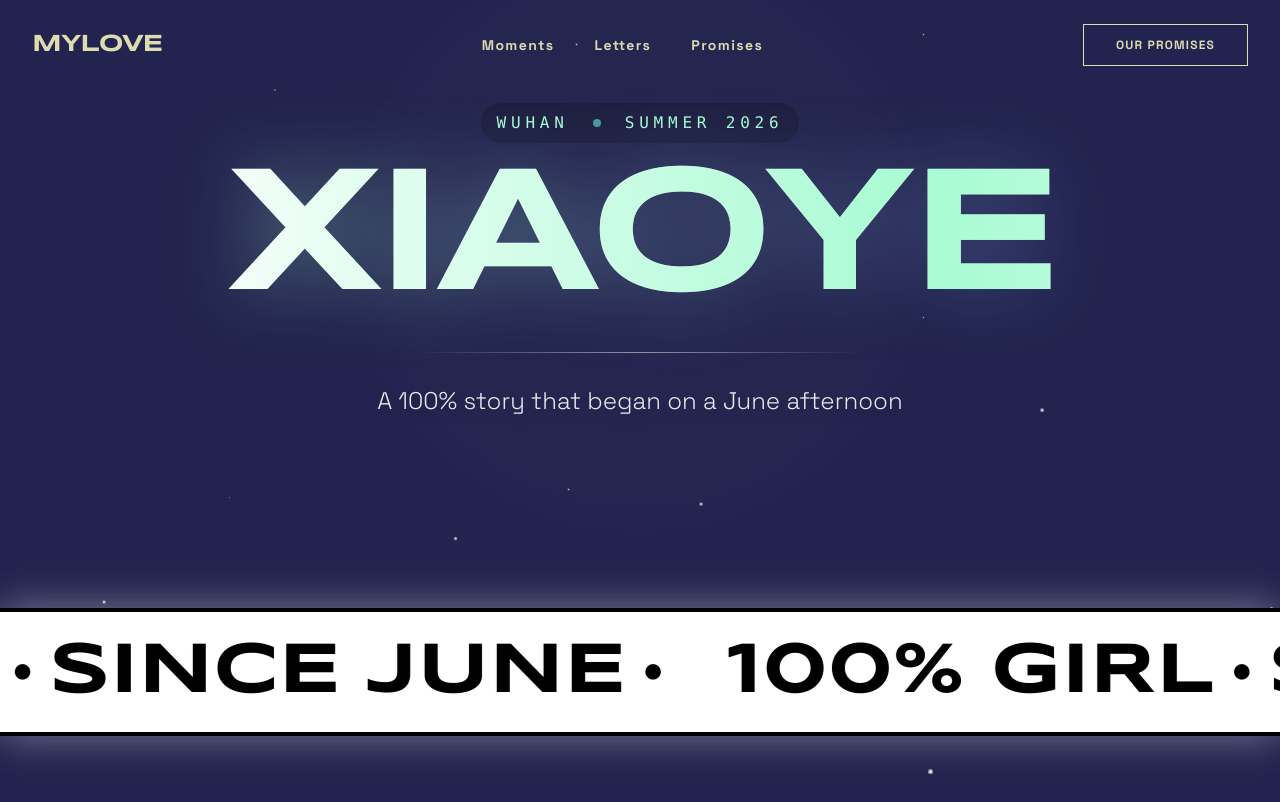
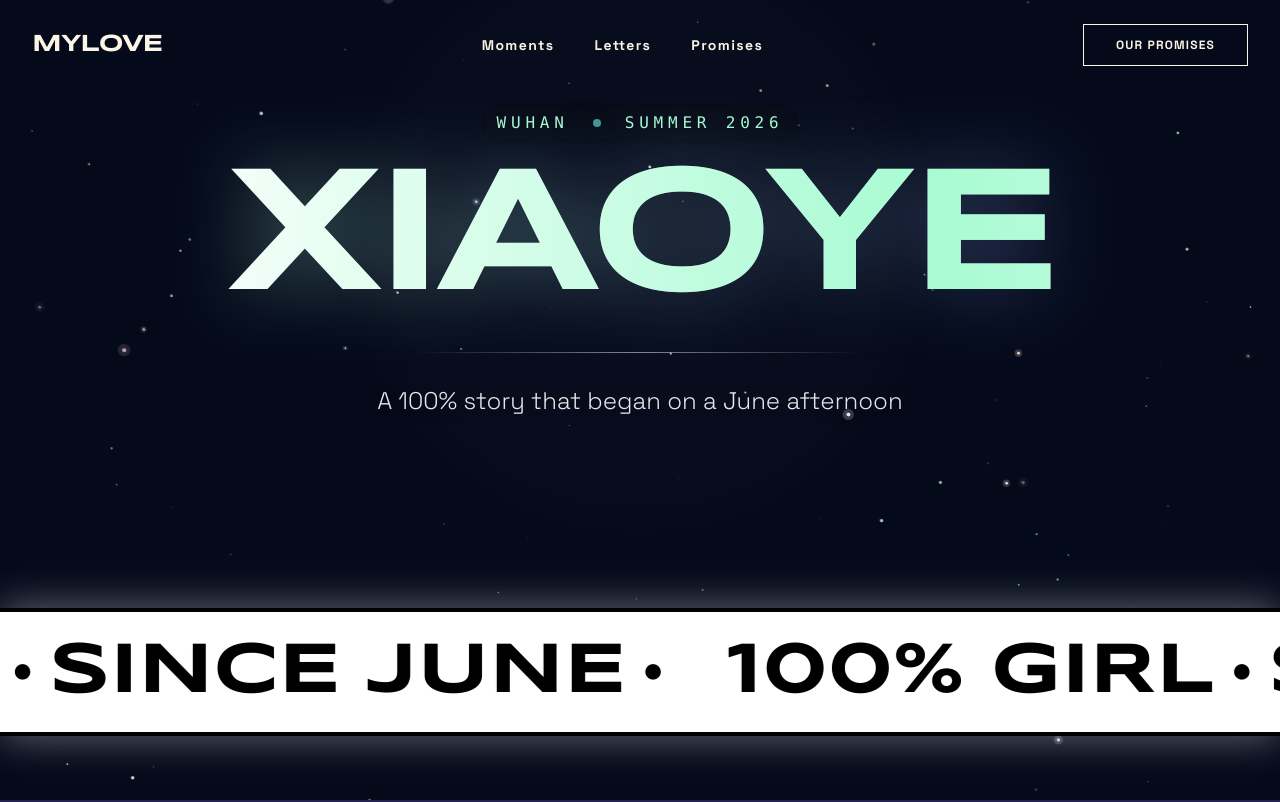
Before and after one commit to POLARIS0824/Web-Practice, a React (Vite) app: page / in a window 1280 px wide. Shown: the top 802 px of the page. Built offline with nearby package versions, Linux system fonts and the light colour scheme.

Commit message:
feat(comp): FluidBackground

```diff
--- a/components/FluidBackground.tsx
+++ b/components/FluidBackground.tsx
@@ -4,58 +4,208 @@
 */
 
 
-import React, { useMemo } from 'react';
-import { motion } from 'framer-motion';
+import React, { useEffect, useRef } from 'react';
 
-const StarField = () => {
-  // Reduced star count for performance
-  const stars = useMemo(() => {
-    return Array.from({ length: 15 }).map((_, i) => ({
-      id: i,
-      size: Math.random() * 2 + 1,
-      x: Math.random() * 100,
-      y: Math.random() * 100,
-      duration: Math.random() * 3 + 2,
-      delay: Math.random() * 2,
-      opacity: Math.random() * 0.7 + 0.3
-    }));
+/**
+ * Canvas 星空背景：
+ * - 星星按视差深度缓慢流动（近处快、远处慢），方向向右下倾斜。
+ * - 平时只画星点 + 微弱拖尾；按住鼠标/手指时流动加速，恒星拖出长条星轨。
+ * - 松开后速度缓慢回落，星轨被残影缓冲自然拖成长曝光的效果。
+ */
+const FluidBackground: React.FC = () => {
+  const canvasRef = useRef<HTMLCanvasElement>(null);
+
+  useEffect(() => {
+    const canvas = canvasRef.current;
+    if (!canvas) return;
+    const ctx = canvas.getContext('2d');
+    if (!ctx) return;
+
+    let width = window.innerWidth;
+    let height = window.innerHeight;
+    let rafId = 0;
+    let lastTime = performance.now();
+
+    // ---- 可调参数 ----------------------------------------------------------
+    const TILT = 0.38;          // 流动方向与水平轴的夹角（弧度），>0 表示向右下
+    const BASE_SPEED = 0.014;   // 基准流速：每秒横穿屏幕对角线的比例
+    const HOLD_SPEED = 0.55;    // 按住时的目标流速
+    const EASE_UP = 2.4;        // 按下后速度爬升速率（越大越跟手）
+    const EASE_DOWN = 0.9;      // 松开后速度回落速率（越小余韵越长）
+    // ------------------------------------------------------------------------
+
+    const dirX = Math.cos(TILT);
+    const dirY = Math.sin(TILT);
+    const perpX = -dirY;
+    const perpY = dirX;
+    // 屏幕对角线长度（px）：星星沿对角线走，不会在上游侧留下空洞
+    const diag = Math.hypot(width, height);
+
+    interface Star {
+      u: number;   // 沿流动方向的位置 [0,1)，对应 0..diag
+      v: number;   // 垂直于流动方向的偏移 [0,1)，对应 0..diag
+      depth: number; // 视差深度 0.25~1，越大越近、越快、越亮
+      size: number;
+      phase: number;
+      freq: number;
+    }
+
+    let stars: Star[] = [];
+    const STAR_COLORS = ['#ffffff', '#cfe4ff', '#ffeecf', '#ffd6ec', '#d8fff4'];
+
+    const spawn = (initial: boolean): Star => ({
+      u: initial ? Math.random() : -0.04 - Math.random() * 0.06,
+      v: Math.random(),
+      depth: 0.25 + Math.pow(Math.random(), 1.5) * 0.75,
+      size: 0.4 + Math.random() * 1.6,
+      phase: Math.random() * Math.PI * 2,
+      freq: 0.4 + Math.random() * 1.6,
+    });
+
+    const resize = () => {
+      width = window.innerWidth;
+      height = window.innerHeight;
+      const dpr = Math.min(window.devicePixelRatio || 1, 2);
+      canvas.width = width * dpr;
+      canvas.height = height * dpr;
+      canvas.style.width = `${width}px`;
+      canvas.style.height = `${height}px`;
+      ctx.setTransform(dpr, 0, 0, dpr, 0, 0);
+      const count = Math.min(420, Math.max(160, Math.floor((width * height) / 4200)));
+      stars = Array.from({ length: count }, () => spawn(true));
+      ctx.fillStyle = '#070a1c';
+      ctx.fillRect(0, 0, width, height);
+    };
+    resize();
+
+    // ---- 按住检测（鼠标 + 触摸）-------------------------------------------
+    let holding = false;
+    let speed = BASE_SPEED;
+
+    const isInteractive = (target: EventTarget | null) => {
+      const el = target as HTMLElement | null;
+      return !!el?.closest?.('button, a, input, textarea, select, [data-hover]');
+    };
+    const onDown = (e: Event) => {
+      // 点在按钮/链接上时不抢交互
+      if (!isInteractive(e.target)) holding = true;
+    };
+    const onUp = () => { holding = false; };
+
+    window.addEventListener('mousedown', onDown);
+    window.addEventListener('touchstart', onDown, { passive: true });
+    window.addEventListener('mouseup', onUp);
+    window.addEventListener('touchend', onUp);
+    window.addEventListener('touchcancel', onUp);
+    window.addEventListener('blur', onUp);
+    window.addEventListener('resize', resize);
+
+    // ---- 渲染循环 ----------------------------------------------------------
+    const draw = (now: number) => {
+      const dt = Math.min((now - lastTime) / 1000, 0.05);
+      lastTime = now;
+
+      const target = holding ? HOLD_SPEED : BASE_SPEED;
+      const k = holding ? EASE_UP : EASE_DOWN;
+      speed += (target - speed) * (1 - Math.exp(-dt * k));
+
+      // 用半透明背景覆盖上一帧：星轨随速度变长，透明度相应调低以防过曝
+      const speedT = Math.min(1, Math.max(0, (speed - BASE_SPEED) / (HOLD_SPEED - BASE_SPEED)));
+      const fade = 0.42 - speedT * 0.34;
+      ctx.fillStyle = `rgba(7, 10, 28, ${fade})`;
+      ctx.fillRect(0, 0, width, height);
+
+      // 星星每帧前进的距离（屏幕对角线比例）
+      const advance = speed * dt;
+
+      for (let i = 0; i < stars.length; i++) {
+        const s = stars[i];
+        // 视差：远处慢、近处快
+        const prevU = s.u;
+        s.u += advance * s.depth;
+        if (s.u > 1.04) {
+          stars[i] = spawn(false); // 从上游重新进入，方向保持倾斜
+          continue;
+        }
+
+        // 把 (u,v) 映射回屏幕坐标，中心对齐
+        const cx = width / 2;
+        const cy = height / 2;
+        const x0 = cx + (prevU - 0.5) * diag * dirX + (s.v - 0.5) * diag * perpX;
+        const y0 = cy + (prevU - 0.5) * diag * dirY + (s.v - 0.5) * diag * perpY;
+        const x1 = cx + (s.u - 0.5) * diag * dirX + (s.v - 0.5) * diag * perpX;
+        const y1 = cy + (s.u - 0.5) * diag * dirY + (s.v - 0.5) * diag * perpY;
+
+        const twinkle = 0.55 + 0.45 * Math.sin(now / 1000 * s.freq * 2 + s.phase);
+        const alpha = Math.min(1, s.depth * twinkle);
+        const color = STAR_COLORS[i % STAR_COLORS.length];
+
+        // 拖尾线段（星轨）：速度越快线段越长
+        const trailBoost = 1 + speedT * 26;
+        const tx = (x1 - x0) * trailBoost;
+        const ty = (y1 - y0) * trailBoost;
+
+        ctx.strokeStyle = color;
+        ctx.globalAlpha = alpha * (0.35 + speedT * 0.55);
+        ctx.lineWidth = s.size * (0.5 + s.depth * 0.6);
+        ctx.lineCap = 'round';
+        ctx.beginPath();
+        ctx.moveTo(x1 - tx, y1 - ty);
+        ctx.lineTo(x1, y1);
+        ctx.stroke();
+
+        // 星点本体
+        ctx.globalAlpha = alpha;
+        ctx.fillStyle = color;
+        ctx.beginPath();
+        ctx.arc(x1, y1, s.size * (0.5 + s.depth * 0.6), 0, Math.PI * 2);
+        ctx.fill();
+
+        // 亮星加一圈淡淡的光晕
+        if (s.depth > 0.85) {
+          ctx.globalAlpha = alpha * 0.12;
+          ctx.beginPath();
+          ctx.arc(x1, y1, s.size * 3.2, 0, Math.PI * 2);
+          ctx.fill();
+        }
+      }
+
+      // 按住时整体轻微提亮，模拟长曝光累积
+      if (speedT > 0.02) {
+        ctx.globalAlpha = 1;
+        ctx.fillStyle = `rgba(150, 175, 255, ${speedT * 0.045})`;
+        ctx.fillRect(0, 0, width, height);
+      }
+      ctx.globalAlpha = 1;
+
+      rafId = requestAnimationFrame(draw);
+    };
+
+    rafId = requestAnimationFrame(draw);
+
+    return () => {
+      cancelAnimationFrame(rafId);
+      window.removeEventListener('mousedown', onDown);
+      window.removeEventListener('touchstart', onDown);
+      window.removeEventListener('mouseup', onUp);
+      window.removeEventListener('touchend', onUp);
+      window.removeEventListener('touchcancel', onUp);
+      window.removeEventListener('blur', onUp);
+      window.removeEventListener('resize', resize);
+    };
   }, []);
 
   return (
-    <div className="absolute inset-0 z-0 pointer-events-none">
-      {stars.map((star) => (
-        <motion.div
-          key={star.id}
-          className="absolute rounded-full bg-white will-change-[opacity,transform]"
-          style={{
-            left: `${star.x}%`,
-            top: `${star.y}%`,
-            width: star.size,
-            height: star.size,
-            transform: 'translateZ(0)'
-          }}
-          initial={{ opacity: star.opacity, scale: 1 }}
-          animate={{
-            opacity: [star.opacity, 1, star.opacity],
-            scale: [1, 1.5, 1],
-          }}
-          transition={{
-            duration: star.duration * 2, // Slower animation
-            repeat: Infinity,
-            ease: "easeInOut",
-            delay: star.delay,
-          }}
-        />
-      ))}
-    </div>
-  );
-};
-
-const FluidBackground: React.FC = () => {
-  return (
-    <div className="fixed inset-0 -z-10 overflow-hidden bg-[#22234e]">
-
-      <StarField />
+    <div className="fixed inset-0 -z-10 overflow-hidden bg-[#070a1c]">
+      {/* 夜空底色：上方深空、下方微亮的地平线 */}
+      <div
+        className="absolute inset-0 pointer-events-none"
+        style={{
+          background:
+            'radial-gradient(ellipse 120% 90% at 50% 110%, #1c2450 0%, #0d1230 45%, #070a1c 78%)',
+        }}
+      />
+      <canvas ref={canvasRef} className="absolute inset-0" />
     </div>
   );
 };
```
